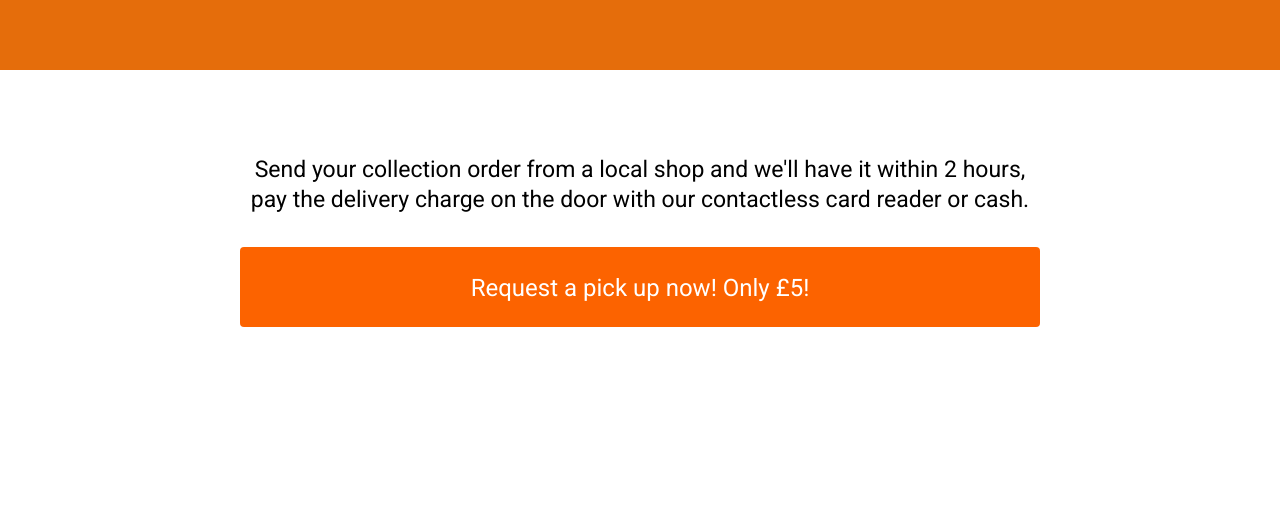
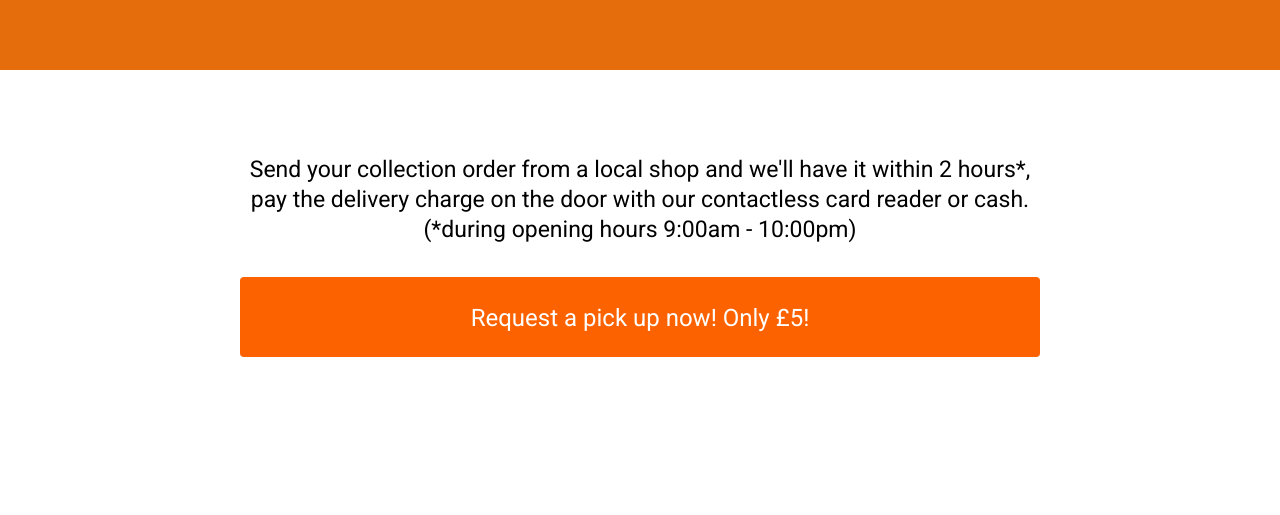
Before and after one commit to supermarketlottery/bikedelivery, a plain HTML site: page index.html in a window 1280 px wide. Shown: the part 250-765 px from the top of the page. Drawn offline with Linux system fonts and the light colour scheme.

Commit message:
sixth commit

```diff
--- a/index.html
+++ b/index.html
@@ -34,7 +34,7 @@
   <div class="row row-1">
     <div class="coffee-span-12 ignition">
       <div class="container centered-container">
-        <p class="paragraph intro-paragraph">Send your collection order from a local shop and we'll have it within 2 hours, pay the delivery charge on the door with our contactless card reader or cash.</p><a class="link-button flat-button" href="requestapickup.html">Request a pick up now! Only £5!</a>
+        <p class="paragraph intro-paragraph">Send your collection order from a local shop and we'll have it within 2 hours*, pay the delivery charge on the door with our contactless card reader or cash. (*during opening hours 9:00am - 10:00pm)</p><a class="link-button flat-button" href="requestapickup.html">Request a pick up now! Only £5!</a>
       </div>
     </div>
   </div>
```
